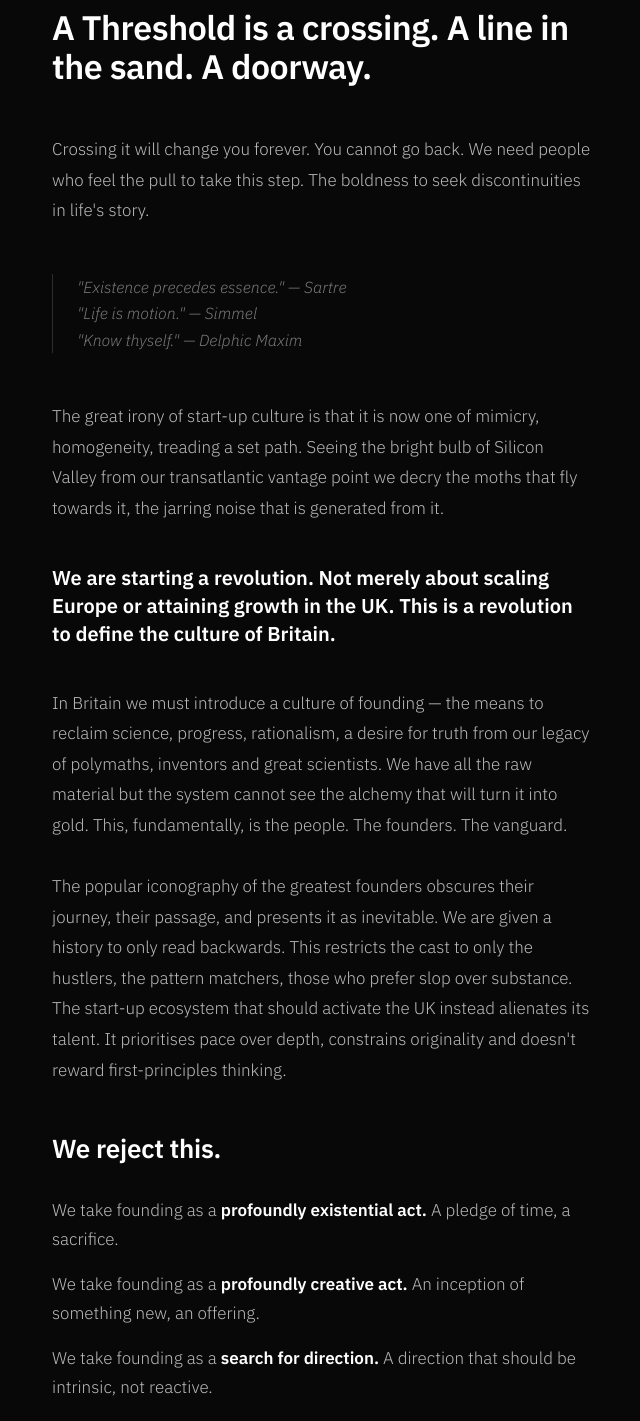
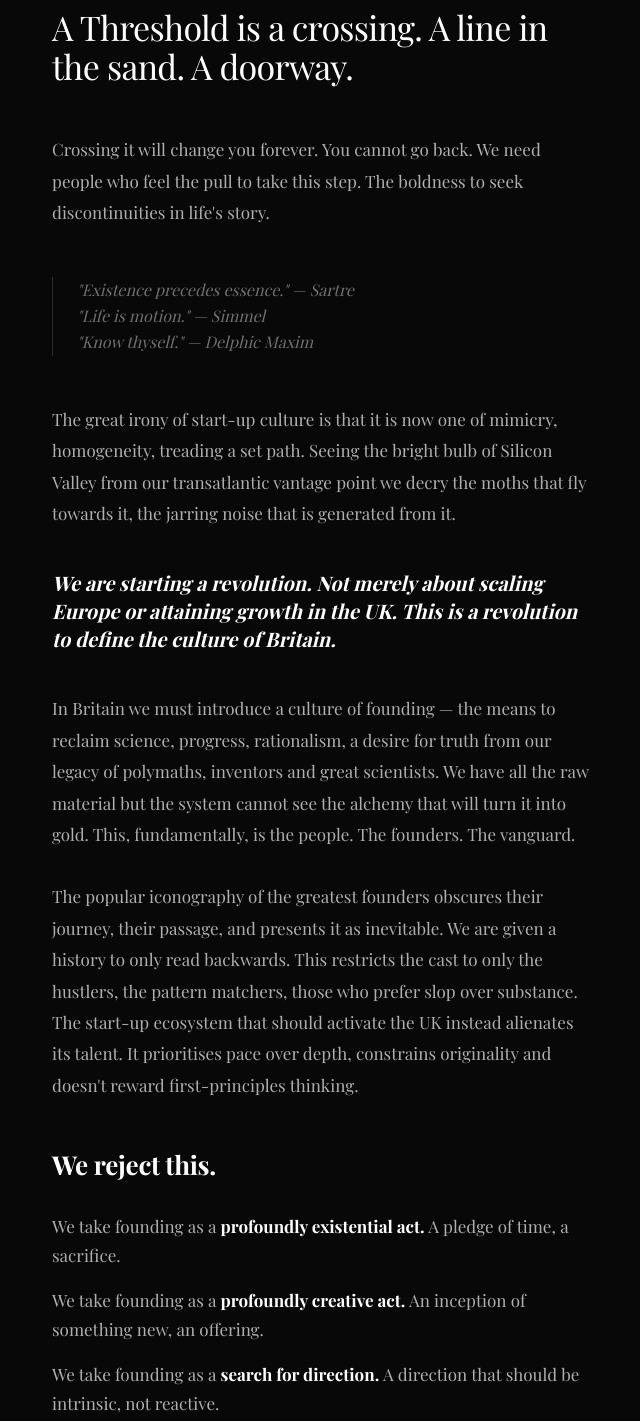
Before and after one commit to FinnFenn/threshold-site, a plain HTML site: page index.html in a window 1280 px wide. Shown: the part 1060-2481 px from the top of the page, without its empty margins (318-958 px from the left). Drawn offline with nearby package versions, Linux system fonts and the light colour scheme; a web font is replaced by a local one.

Commit message:
Typography overhaul to Playfair Display, dual-recipient contact email, punctuation fix
Co-Authored-By: Claude Sonnet 4.6 <noreply@anthropic.com>

```diff
--- a/index.html
+++ b/index.html
@@ -7,7 +7,7 @@
 <meta name="description" content="Threshold. The residential institution for the most original inventors before they are founders.">
 <link rel="preconnect" href="https://fonts.googleapis.com">
 <link rel="preconnect" href="https://fonts.gstatic.com" crossorigin>
-<link href="https://fonts.googleapis.com/css2?family=IBM+Plex+Mono:wght@300;400&family=IBM+Plex+Sans:ital,wght@0,300;0,600;1,300&display=swap" rel="stylesheet">
+<link href="https://fonts.googleapis.com/css2?family=IBM+Plex+Mono:wght@300;400&family=Playfair+Display:ital,wght@0,400;0,700;1,400&display=swap" rel="stylesheet">
 <style>
 *, *::before, *::after {
   box-sizing: border-box;
@@ -20,7 +20,7 @@
   --white: #ffffff;
   --dim:   rgba(255,255,255,0.38);
   --faint: rgba(255,255,255,0.12);
-  --sans:  'IBM Plex Sans', sans-serif;
+  --sans:  'Playfair Display', Georgia, serif;
   --mono:  'IBM Plex Mono', monospace;
 }
 
@@ -186,10 +186,10 @@ body::before {
 /* Opening statement */
 .manifesto-opener {
   font-family: var(--sans);
-  font-weight: 600;
+  font-weight: 400;
   font-size: clamp(22px, 3.5vw, 34px);
   line-height: 1.15;
-  letter-spacing: -0.015em;
+  letter-spacing: -0.02em;
   color: var(--white);
   margin-bottom: 3rem;
 }
@@ -197,10 +197,10 @@ body::before {
 /* Body paragraphs */
 .manifesto-body {
   font-family: var(--sans);
-  font-weight: 300;
+  font-weight: 400;
   font-size: clamp(15px, 1.6vw, 17px);
-  line-height: 1.8;
-  color: rgba(255,255,255,0.72);
+  line-height: 1.85;
+  color: rgba(255,255,255,0.68);
   margin-bottom: 1.8em;
 }
 
@@ -217,17 +217,18 @@ body::before {
 
 .manifesto-quote {
   font-family: var(--sans);
-  font-weight: 300;
+  font-weight: 400;
   font-style: italic;
   font-size: clamp(14px, 1.5vw, 16px);
   line-height: 1.65;
-  color: rgba(255,255,255,0.45);
+  color: rgba(255,255,255,0.42);
 }
 
 /* Emphasis / statements */
 .manifesto-statement {
   font-family: var(--sans);
-  font-weight: 600;
+  font-weight: 700;
+  font-style: italic;
   font-size: clamp(16px, 2vw, 20px);
   line-height: 1.4;
   color: var(--white);
@@ -237,7 +238,8 @@ body::before {
 /* Rejection + triple statements */
 .manifesto-reject {
   font-family: var(--sans);
-  font-weight: 600;
+  font-weight: 700;
+  font-style: normal;
   font-size: clamp(18px, 2.5vw, 26px);
   line-height: 1.2;
   letter-spacing: -0.01em;
@@ -254,14 +256,14 @@ body::before {
 
 .manifesto-triple-line {
   font-family: var(--sans);
-  font-weight: 300;
+  font-weight: 400;
   font-size: clamp(14px, 1.6vw, 17px);
   line-height: 1.7;
-  color: rgba(255,255,255,0.72);
+  color: rgba(255,255,255,0.68);
 }
 
 .manifesto-triple-line strong {
-  font-weight: 600;
+  font-weight: 700;
   color: var(--white);
 }
 
@@ -290,11 +292,11 @@ body::before {
 
 .manifesto-closing-quote blockquote {
   font-family: var(--sans);
-  font-weight: 300;
+  font-weight: 400;
   font-style: italic;
   font-size: clamp(15px, 1.8vw, 18px);
   line-height: 1.65;
-  color: rgba(255,255,255,0.5);
+  color: rgba(255,255,255,0.42);
   margin-bottom: 1rem;
 }
 
@@ -493,7 +495,7 @@ body::before {
 
   <p class="manifesto-statement reveal">All free. No equity taken. No programme fees.</p>
 
-  <p class="manifesto-body reveal">If this is addressed to you. Take the step.</p>
+  <p class="manifesto-body reveal">If this is addressed to you, take the step.</p>
 
   <div class="manifesto-apply reveal">
     <a class="action-primary" href="https://forms.gle/23GeQ3Ut4H6RCVTy9" target="_blank" rel="noopener">Apply — Cohort I</a>
@@ -508,11 +510,11 @@ body::before {
 <!-- ─── CLOSING / CONTACT ─── -->
 <section id="closing">
   <div class="closing-actions reveal">
-    <a class="action-secondary" href="mailto:cohort@thresholdresidency.com">Contact</a>
+    <a class="action-secondary" href="mailto:jack@thresholdresidency.org,jamie@thresholdresidency.org">Contact</a>
   </div>
 
   <p class="closing-email reveal">
-    <a href="mailto:cohort@thresholdresidency.com">cohort@thresholdresidency.com</a>
+    <a href="mailto:jack@thresholdresidency.org,jamie@thresholdresidency.org">jack@thresholdresidency.org</a>
   </p>
 </section>
 
```
